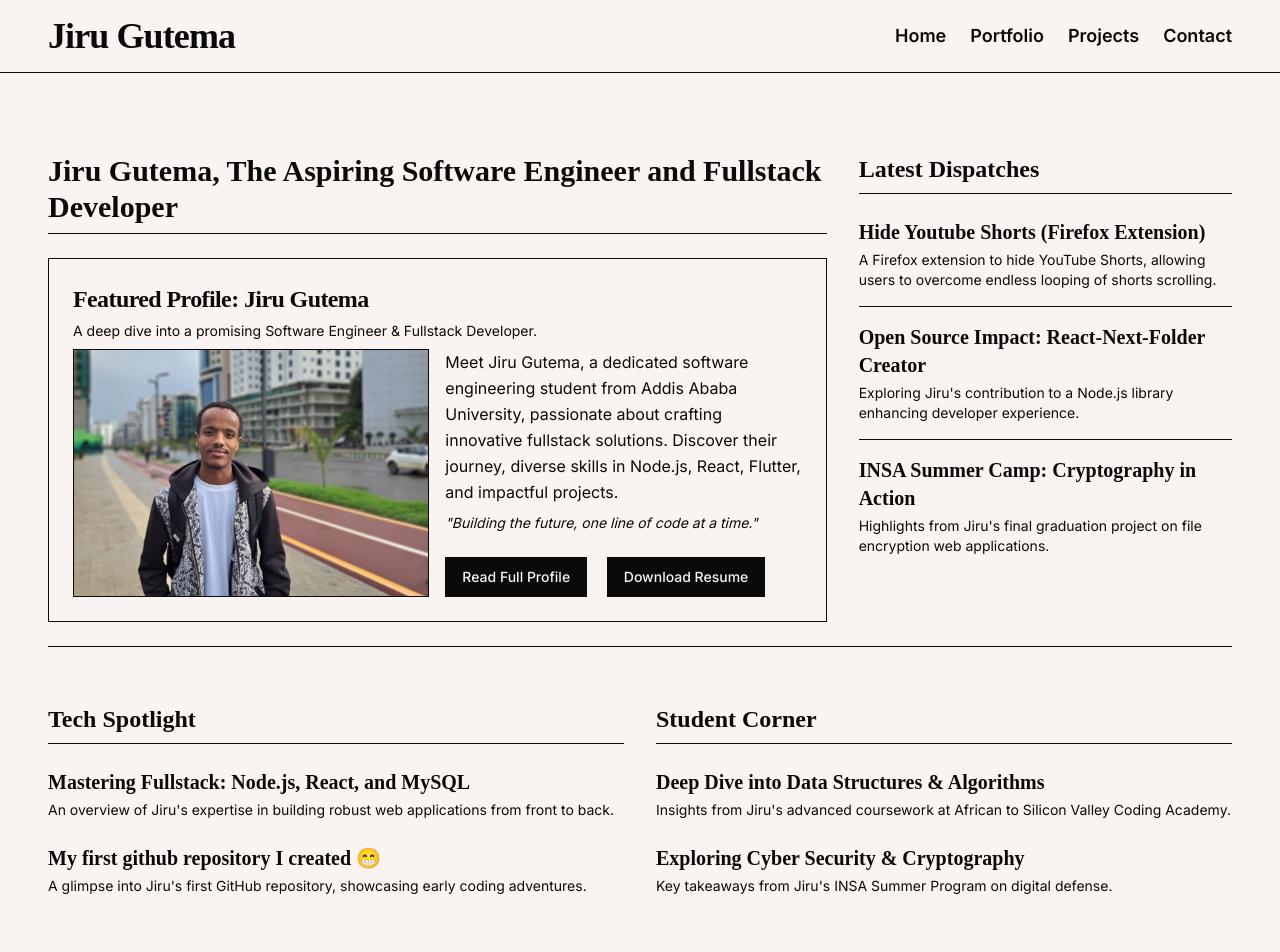
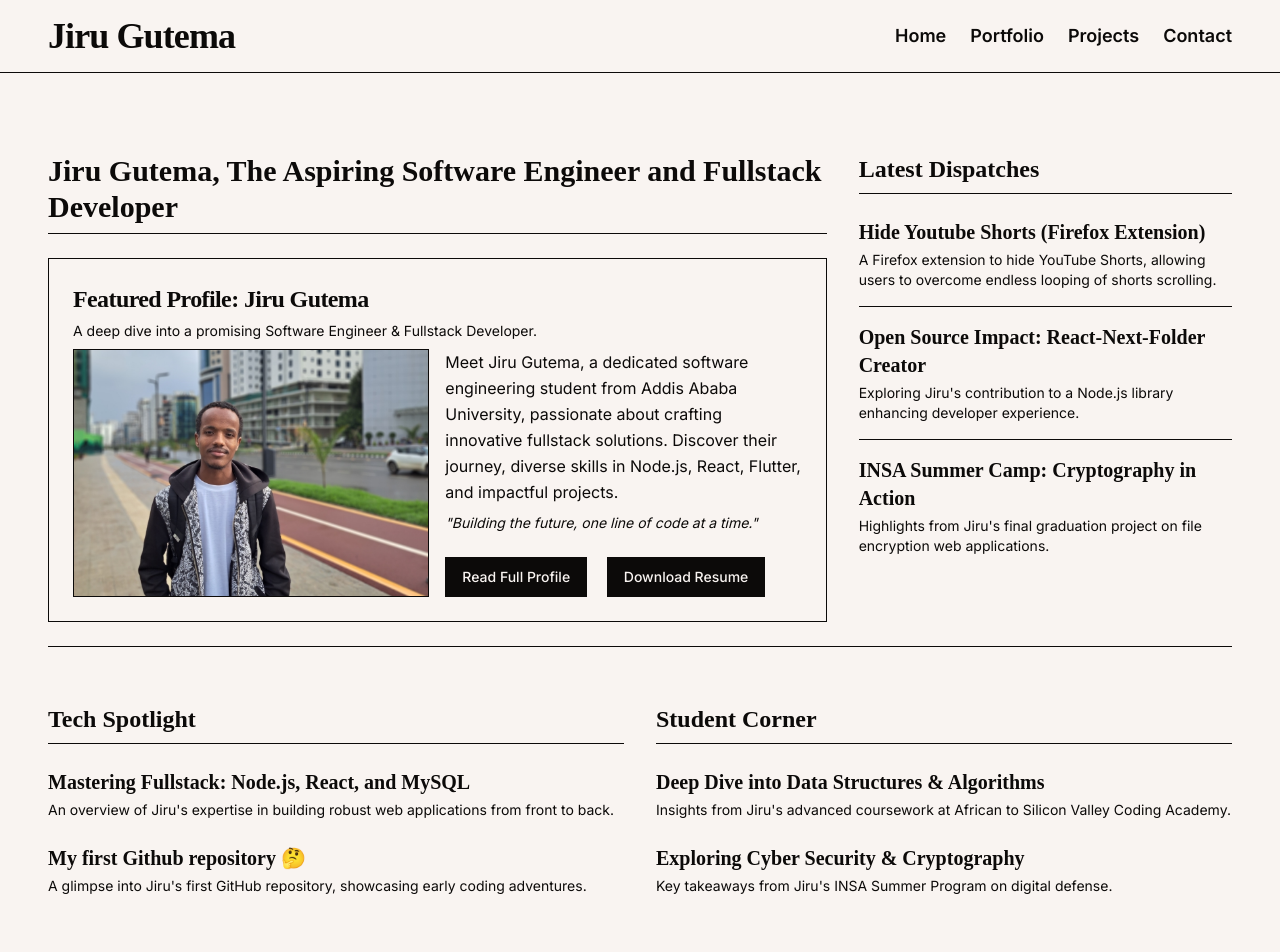
Before and after one commit to JiruGutema/Profile-Portfolio, a Next.js app: page / in a window 1280 px wide. Shown: the top 952 px of the page. Built offline with nearby package versions, Linux system fonts and the light colour scheme.

Commit message:
git hub repo bug is fixd

```diff
--- a/app/page.tsx
+++ b/app/page.tsx
@@ -128,7 +128,7 @@ export default function HomePage() {
             <div>
               <h3 className="text-xl font-semibold font-serif mb-1">
                 <Link href="https://github.com/JiruGutema/Stopwatch" className="hover:underline">
-                  My first github repository I created 😁
+                  My first Github repository 🤔
                 </Link>
               </h3>
               <p className="text-sm text-muted-foreground">
```
